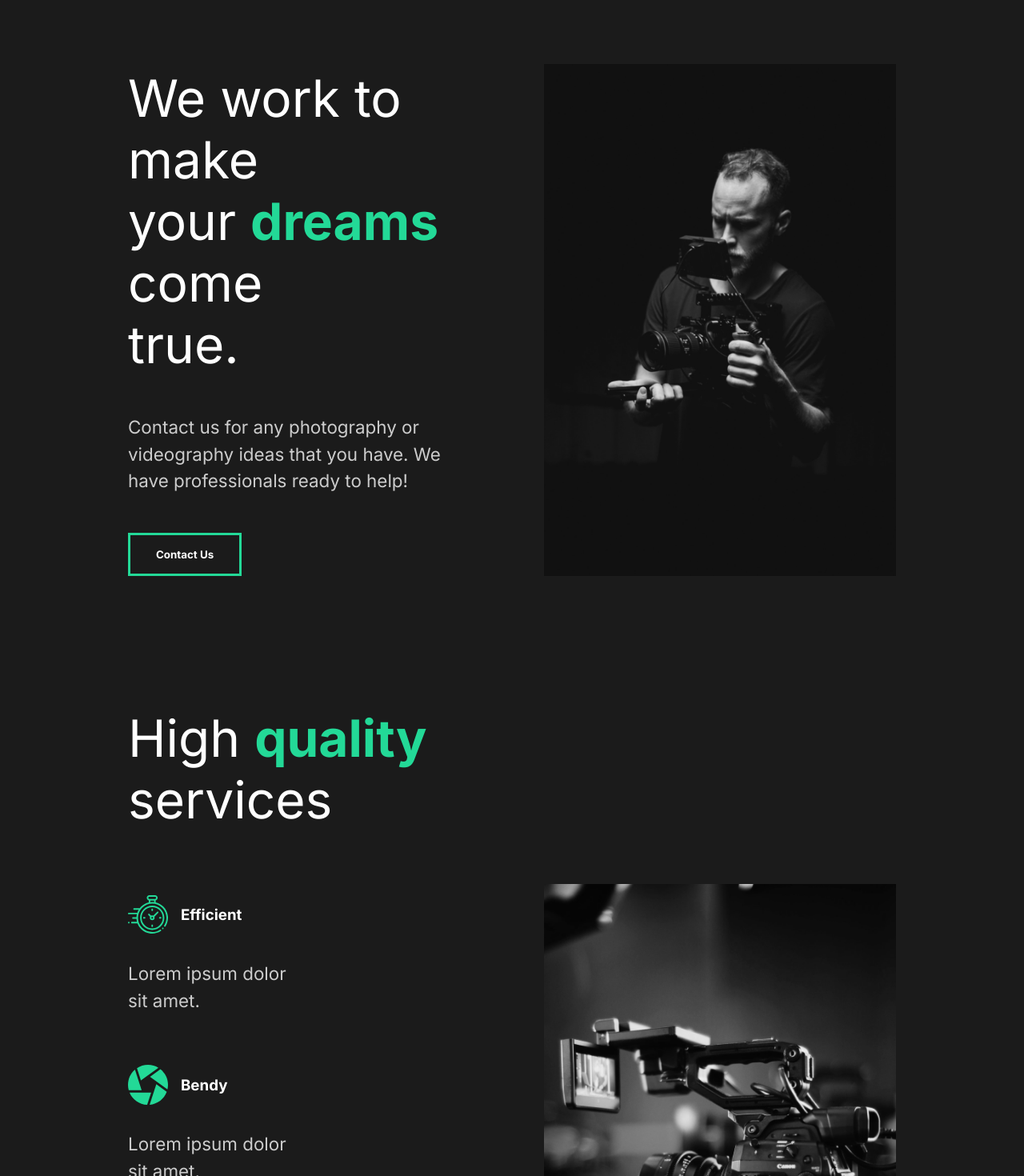
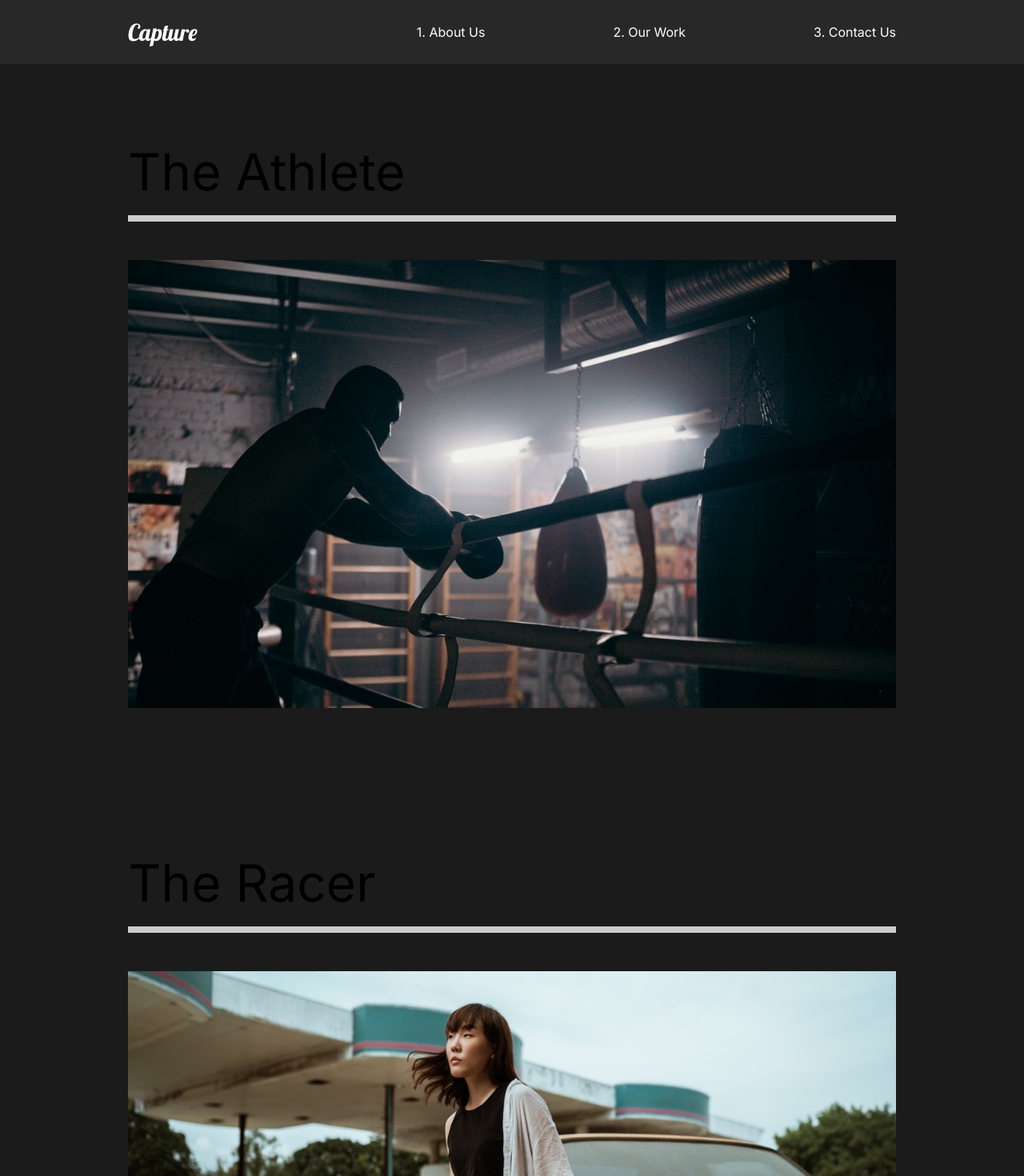
Before and after one commit to seabass617/capture-site, a React (Create React App) app: page /work in a window 1280 px wide. Shown: the top 1470 px of the page at 80% size. Built offline with nearby package versions, Linux system fonts and the light colour scheme.

Commit message:
Added Router and Links

```diff
--- a/src/App.js
+++ b/src/App.js
@@ -1,12 +1,32 @@
 import React from "react";
 import AboutUs from "./pages/AboutUs";
 import GlobalStyle from "./components/GlobalStyle";
+import Nav from "./components/Nav";
+import ContactUs from "./pages/ContactUs";
+import OurWork from "./pages/OurWork";
+import MovieDetail from "./pages/MovieDetail";
+//Router
+import { Switch, Route } from "react-router-dom";
 
 function App() {
   return (
     <div className="app">
       <GlobalStyle />
-      <AboutUs />
+      <Nav />
+      <Switch>
+        <Route path="/" exact>
+          <AboutUs />
+        </Route>
+        <Route path="/work" exact>
+          <OurWork />
+        </Route>
+        <Route path="/work/:id">
+          <MovieDetail />
+        </Route>
+        <Route path="/contact">
+          <ContactUs />
+        </Route>
+      </Switch>
     </div>
   );
 }
--- /dev/null
+++ b/src/components/Nav.js
@@ -0,0 +1,55 @@
+import React from "react";
+import styled from "styled-components";
+import { Link } from "react-router-dom";
+
+const Nav = () => {
+  return (
+    <StyledNav>
+      <h1>
+        <Link id="logo" to="/">
+          Capture
+        </Link>
+      </h1>
+      <ul>
+        <li>
+          <Link to="/">1. About Us</Link>
+        </li>
+        <li>
+          <Link to="/work">2. Our Work</Link>
+        </li>
+        <li>
+          <Link to="/contact">3. Contact Us</Link>
+        </li>
+      </ul>
+    </StyledNav>
+  );
+};
+
+const StyledNav = styled.nav`
+  min-height: 10vh;
+  display: flex;
+  margin: auto;
+  justify-content: space-between;
+  align-items: center;
+  padding: 1rem 10rem;
+  background: #282828;
+  a {
+    color: white;
+    text-decoration: none;
+  }
+  ul {
+    display: flex;
+    list-style: none;
+  }
+  li {
+    padding-left: 10rem;
+    position: relative;
+  }
+  #logo {
+    font-size: 1.8rem;
+    font-family: "Lobster", cursive;
+    font-weight: lighter;
+  }
+`;
+
+export default Nav;
--- a/src/index.js
+++ b/src/index.js
@@ -1,10 +1,13 @@
 import React from "react";
 import ReactDOM from "react-dom";
 import App from "./App";
+import { BrowserRouter } from "react-router-dom";
 
 ReactDOM.render(
   <React.StrictMode>
-    <App />
+    <BrowserRouter>
+      <App />
+    </BrowserRouter>
   </React.StrictMode>,
   document.getElementById("root")
 );
--- /dev/null
+++ b/src/movieState.js
@@ -0,0 +1,81 @@
+//Import Images
+import athlete from "./img/athlete-small.png";
+import goodtimes from "./img/goodtimes-small.png";
+import theracer from "./img/theracer-small.png";
+import athlete2 from "./img/athlete2.png";
+import goodtimes2 from "./img/good-times2.jpg";
+import theracer2 from "./img/the-racer2.jpg";
+
+export const MovieState = () => {
+  return [
+    {
+      title: "The Athlete",
+      mainImg: athlete,
+      secondaryImg: athlete2,
+      url: "/work/the-athlete",
+      awards: [
+        {
+          title: "Truly A masterpiece",
+          description:
+            "“Lorem Ipsum is simply dummy text of the printing and typesetting industry.”",
+        },
+        {
+          title: "Fresh look on a brutal sport.",
+          description:
+            "“Lorem Ipsum is simply dummy text of the printing and typesetting industry.”",
+        },
+        {
+          title: "It’s okay lmao.",
+          description:
+            "“Lorem Ipsum is simply dummy text of the printing and typesetting industry.”",
+        },
+      ],
+    },
+    {
+      title: "Good Times",
+      mainImg: goodtimes,
+      url: "/work/good-times",
+      secondaryImg: goodtimes2,
+      awards: [
+        {
+          title: "Truly A masterpiece",
+          description:
+            "“Lorem Ipsum is simply dummy text of the printing and typesetting industry.”",
+        },
+        {
+          title: "Fresh look on a brutal sport.",
+          description:
+            "“Lorem Ipsum is simply dummy text of the printing and typesetting industry.”",
+        },
+        {
+          title: "It’s okay lmao.",
+          description:
+            "“Lorem Ipsum is simply dummy text of the printing and typesetting industry.”",
+        },
+      ],
+    },
+    {
+      title: "The Racer",
+      mainImg: theracer,
+      url: "/work/the-racer",
+      secondaryImg: theracer2,
+      awards: [
+        {
+          title: "Truly A masterpiece",
+          description:
+            "“Lorem Ipsum is simply dummy text of the printing and typesetting industry.”",
+        },
+        {
+          title: "Fresh look on a brutal sport.",
+          description:
+            "“Lorem Ipsum is simply dummy text of the printing and typesetting industry.”",
+        },
+        {
+          title: "It’s okay lmao.",
+          description:
+            "“Lorem Ipsum is simply dummy text of the printing and typesetting industry.”",
+        },
+      ],
+    },
+  ];
+};
--- /dev/null
+++ b/src/pages/ContactUs.js
@@ -0,0 +1,11 @@
+import React from "react";
+
+const Contact = () => {
+  return (
+    <div>
+      <h1>Contact</h1>
+    </div>
+  );
+};
+
+export default Contact;
--- /dev/null
+++ b/src/pages/MovieDetail.js
@@ -0,0 +1,110 @@
+import React, { useState, useEffect } from "react";
+import styled from "styled-components";
+import { useHistory } from "react-router-dom";
+import { MovieState } from "../movieState";
+
+const MovieDetail = () => {
+  const history = useHistory();
+  const url = history.location.pathname;
+  //state
+  const [movies, setMovies] = useState(MovieState);
+  const [movie, setMovie] = useState(null);
+
+  //UseEffect
+  useEffect(() => {
+    const currentMovie = movies.filter((stateMovie) => stateMovie.url === url);
+    setMovie(currentMovie[0]);
+  }, [movies, url]);
+
+  return (
+    <>
+      {movie && (
+        <Details>
+          <HeadLine>
+            <h2>{movie.title}</h2>
+            <img src={movie.mainImg} alt="movie" />
+          </HeadLine>
+          <Awards>
+            {movie.awards.map((award) => (
+              <Award
+                title={award.title}
+                description={award.description}
+                key={award.title}
+              />
+            ))}
+          </Awards>
+          <ImageDisplay>
+            <img src={movie.secondaryImg} alt="movie" />
+          </ImageDisplay>
+        </Details>
+      )}
+    </>
+  );
+};
+
+const Details = styled.div`
+  color: white;
+`;
+
+const HeadLine = styled.div`
+  min-height: 90vh;
+  padding-top: 20vh;
+  position: relative;
+  h2 {
+    position: absolute;
+    top: 10%;
+    left: 50%;
+    transform: translate(-50%, -10%);
+  }
+  img {
+    width: 100%;
+    height: 80vh;
+    object-fit: cover;
+  }
+`;
+
+const AwardStyle = styled.div`
+  padding: 5rem;
+  h3 {
+    font-size: 2rem;
+  }
+  .line {
+    width: 100%;
+    background: #23d997;
+    height: 0.5rem;
+    margin: 1rem 0rem;
+  }
+  p {
+    padding: 2rem 0rem;
+  }
+`;
+
+const Awards = styled.div`
+  min-height: 80vh;
+  display: flex;
+  margin: 5rem 10rem;
+  align-items: center;
+  justify-content: space-around;
+`;
+
+const ImageDisplay = styled.div`
+  min-height: 50vh;
+  img {
+    width: 100%;
+    height: 100vh;
+    object-fit: cover;
+  }
+`;
+
+//Award Component
+const Award = ({ title, description }) => {
+  return (
+    <AwardStyle>
+      <h3>{title}</h3>
+      <div className="line"></div>
+      <p>{description}</p>
+    </AwardStyle>
+  );
+};
+
+export default MovieDetail;
--- /dev/null
+++ b/src/pages/OurWork.js
@@ -0,0 +1,60 @@
+import React from "react";
+import styled from "styled-components";
+import { Link } from "react-router-dom";
+//Images
+import athlete from "../img/athlete-small.png";
+import theracer from "../img/theracer-small.png";
+import goodtimes from "../img/goodtimes-small.png";
+
+const OurWork = () => {
+  return (
+    <Work>
+      <Movie>
+        <h2>The Athlete</h2>
+        <div className="line"></div>
+        <Link to="/work/the-athlete">
+          <img src={athlete} alt="athlete" />
+        </Link>
+      </Movie>
+      <Movie>
+        <h2>The Racer</h2>
+        <div className="line"></div>
+        <Link to="/work/the-racer">
+          <img src={theracer} alt="theracer" />
+        </Link>
+      </Movie>
+      <Movie>
+        <h2>Good Times</h2>
+        <div className="line"></div>
+        <Link to="/work/good-times">
+          <img src={goodtimes} alt="goodtimes" />
+        </Link>
+      </Movie>
+    </Work>
+  );
+};
+
+const Work = styled.div`
+  min-height: 100vh;
+  overflow: hidden;
+  padding: 5rem 10rem;
+  h2 {
+    padding: 1rem 0rem;
+  }
+`;
+
+const Movie = styled.div`
+  padding-bottom: 10rem;
+  .line {
+    height: 0.5rem;
+    background: #cccccc;
+    margin-bottom: 3rem;
+  }
+  img {
+    width: 100%;
+    height: 70vh;
+    object-fit: cover;
+  }
+`;
+
+export default OurWork;
```
